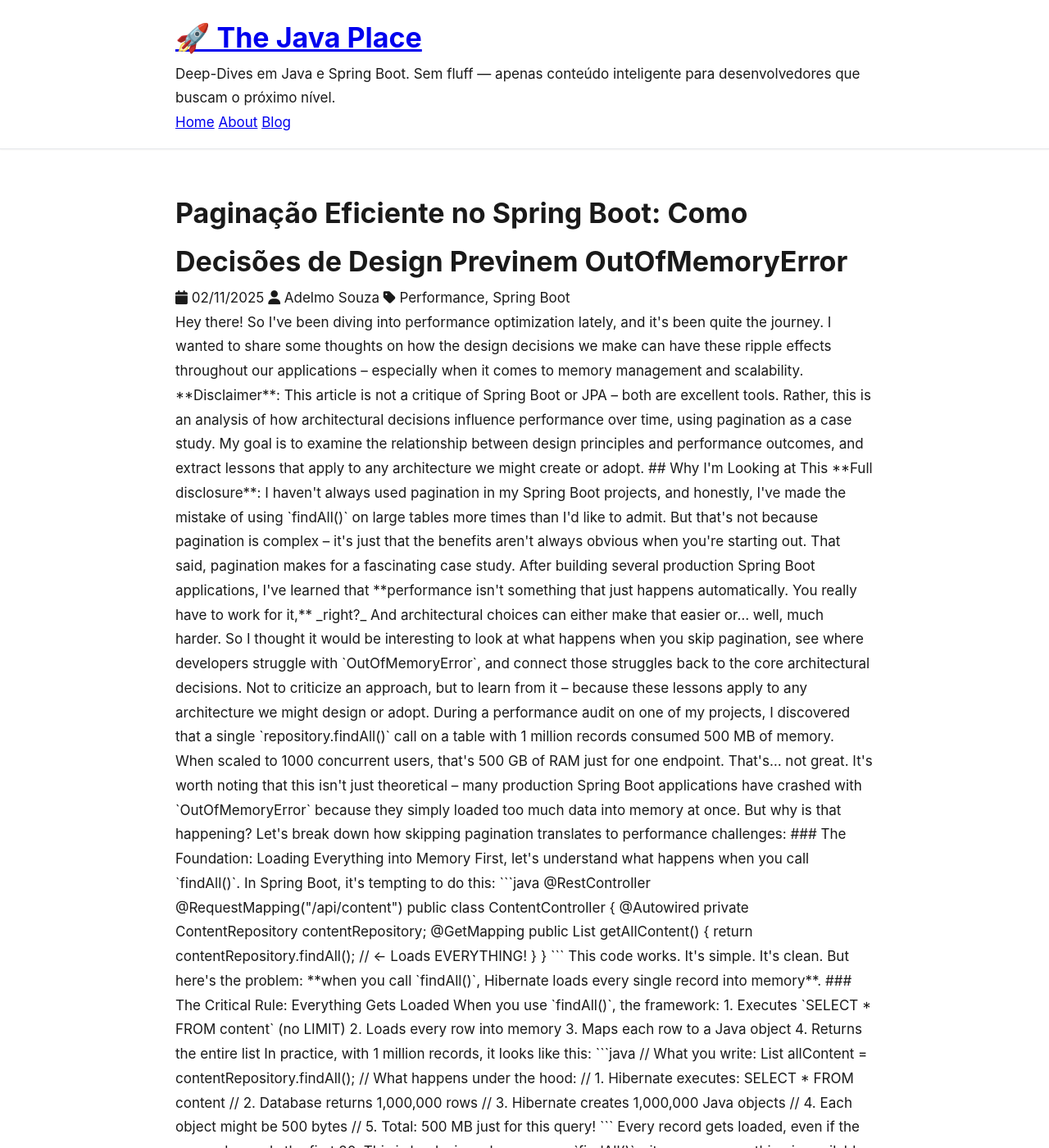
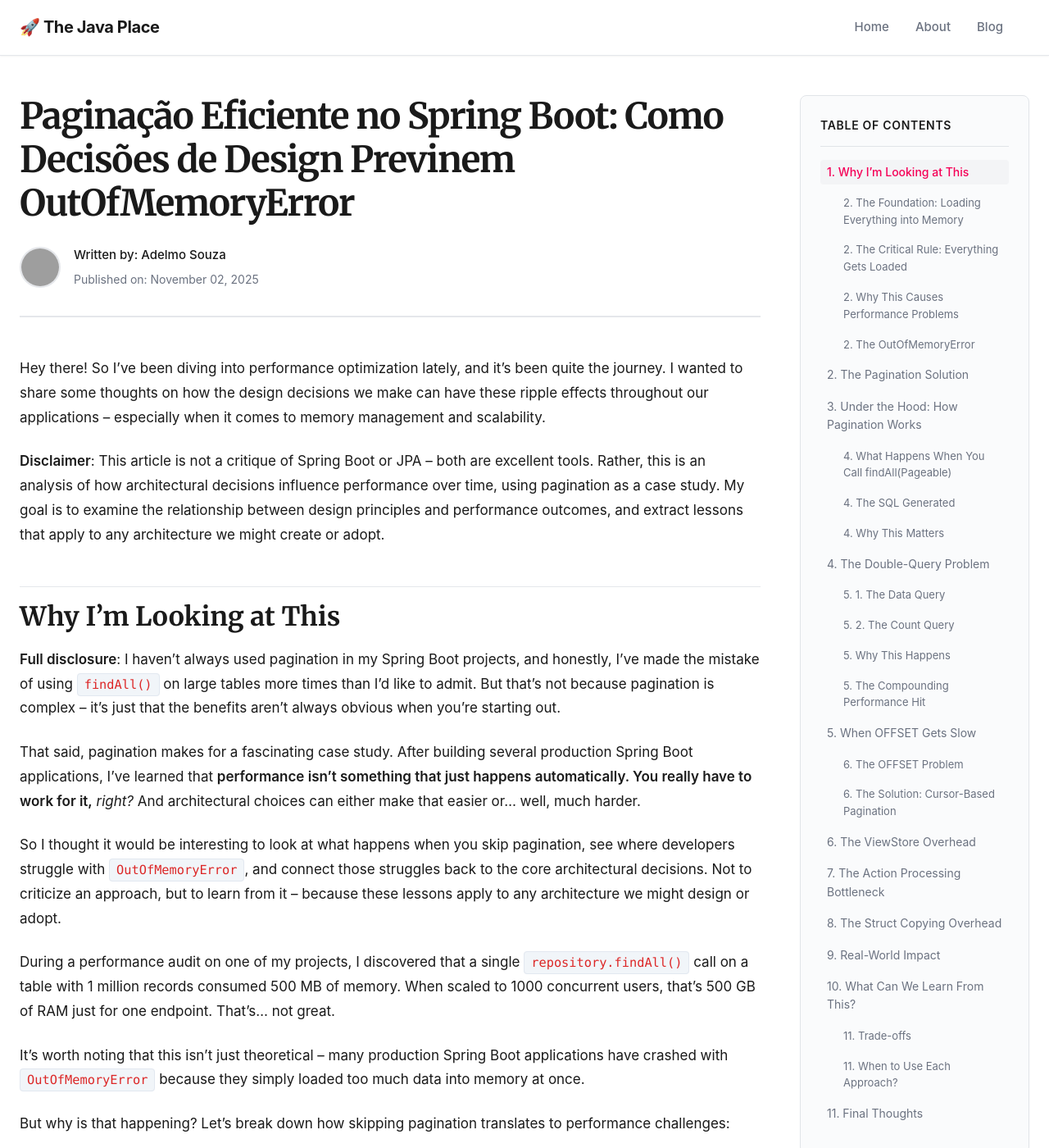
Before and after one commit to adelmonsouza/adelmonsouza.github.io, a Jekyll site: the page built from _posts/2025-11-02-pagination-under-the-hood.md, in a window 1280 px wide and 1400 px high. Shown: the whole window at 82% size. Built offline with Jekyll 4.4.1, drawn with Linux system fonts in a browser that asks for light colours; some of the changed text lies outside the part shown; grey boxes are pictures that could not be loaded.

Commit message:
fix: Remover HTML dos posts - usar apenas Markdown puro

```diff
--- a/_posts/2025-11-02-pagination-under-the-hood.md
+++ b/_posts/2025-11-02-pagination-under-the-hood.md
@@ -1,21 +1,10 @@
 ---
-layout: default
+layout: post
 title: "Paginação Eficiente no Spring Boot: Como Decisões de Design Previnem OutOfMemoryError"
 date: 2025-11-02 00:00:00 +0000
 categories: Performance Spring Boot
 permalink: /blog/2025/11/02/pagination-under-the-hood.html
 ---
-
-<div class="post-header">
-    <h1 class="post-title">Paginação Eficiente no Spring Boot: Como Decisões de Design Previnem OutOfMemoryError</h1>
-    <div class="post-meta">
-        <span><i class="fas fa-calendar"></i> 02/11/2025</span>
-        <span><i class="fas fa-user"></i> Adelmo Souza</span>
-        <span><i class="fas fa-tag"></i> Performance, Spring Boot</span>
-    </div>
-</div>
-
-<div class="post-content">
 
 Hey there! So I've been diving into performance optimization lately, and it's been quite the journey. I wanted to share some thoughts on how the design decisions we make can have these ripple effects throughout our applications – especially when it comes to memory management and scalability.
 
@@ -390,5 +379,3 @@ The decision to use pagination isn't just about following best practices – it'
 ---
 
 **#30DiasJava | #SpringBoot | #Performance | #Pagination | #Scalability**
-
-</div>
```
Also changed, not shown: _posts/2025-11-01-dtos-under-the-hood.md (+0 -13 lines).
